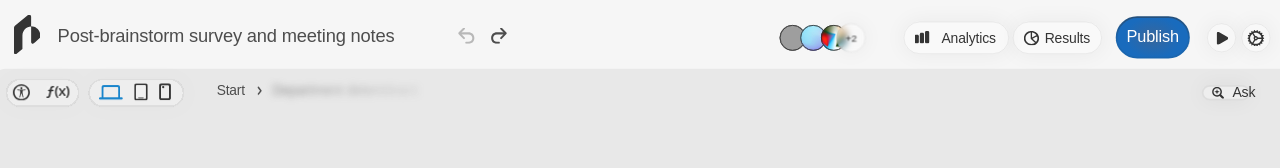
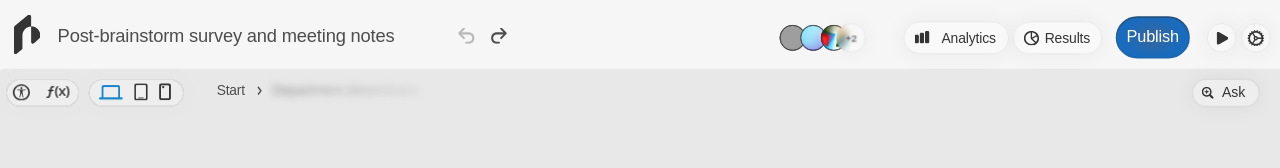
Before and after one commit to SchwenderOne/porticoMVP, a React (Vite) app in the folder web/: page / in a window 1280 px wide. Shown: the top 168 px of the page. Built offline with nearby package versions, Linux system fonts and the light colour scheme; grey boxes are pictures that could not be loaded.

Commit message:
fix(ui): correct Ask button background sizing/position by making it fill parent with rounded overlay; keep content padded via inner flex

```diff
--- a/web/src/components/LowerTopbar.tsx
+++ b/web/src/components/LowerTopbar.tsx
@@ -11,21 +11,14 @@ const imgAccessibility = '/topbar-assets/59ebdcce41d2bbed4aeaf7aa505399c0f8cbb65
 
 function Ask() {
   return (
-    <div
-      className="box-border content-stretch flex flex-row gap-2 items-center justify-start px-3 py-2 relative size-full"
-      data-name="ask"
-      data-node-id="81:10117"
-    >
-      <div className="absolute contents inset-0" data-name="layers" data-node-id="10:276">
-        <div className="absolute contents inset-0" data-name="layer button" data-node-id="10:277">
-          <div className="absolute bg-[rgba(255,255,255,0.25)] inset-0 rounded-[24.622px]" data-node-id="10:278">
+    <div className="relative size-full" data-name="ask" data-node-id="81:10117">
+      <div className="absolute inset-0 rounded-[24.622px] bg-[rgba(255,255,255,0.25)]" data-node-id="10:278">
         <div
           aria-hidden="true"
           className="absolute border-2 border-[rgba(130,130,130,0.15)] border-solid inset-0 pointer-events-none rounded-[24.622px] shadow-[0px_0px_25.097px_0.988px_rgba(0,0,0,0.05)]"
         />
       </div>
-        </div>
-      </div>
+      <div className="absolute inset-0 box-border flex flex-row gap-2 items-center justify-start px-3 py-2">
         <div className="relative shrink-0 size-3.5" data-name="Group" data-node-id="10:279">
           <img alt="" className="block max-w-none size-full" src={imgGroup} />
         </div>
@@ -34,6 +27,7 @@ function Ask() {
           data-node-id="10:282"
         >
           <p className="adjustLetterSpacing block leading-[1.06]">Ask</p>
+        </div>
       </div>
     </div>
   )
@@ -58,11 +52,7 @@ function SeperationLine() {
 export default function LowerTopbar() {
   return (
     <div className="relative size-full" data-name="filecard background 2" data-node-id="15:90">
-      <div
-        className="absolute box-border content-stretch flex flex-row gap-2 h-[34px] items-center justify-start left-[1380px] px-3 py-2 top-0 w-20"
-        data-name="ask"
-        data-node-id="81:10117"
-      >
+      <div className="absolute h-[34px] left-[1380px] top-0 w-20" data-name="ask" data-node-id="81:10117">
         <Ask />
       </div>
       <div className="absolute h-5 left-[246px] top-1.5 w-72" data-name="mockup for file place" data-node-id="15:93">
```
Lines whose indentation alone changed are shown as unchanged.
